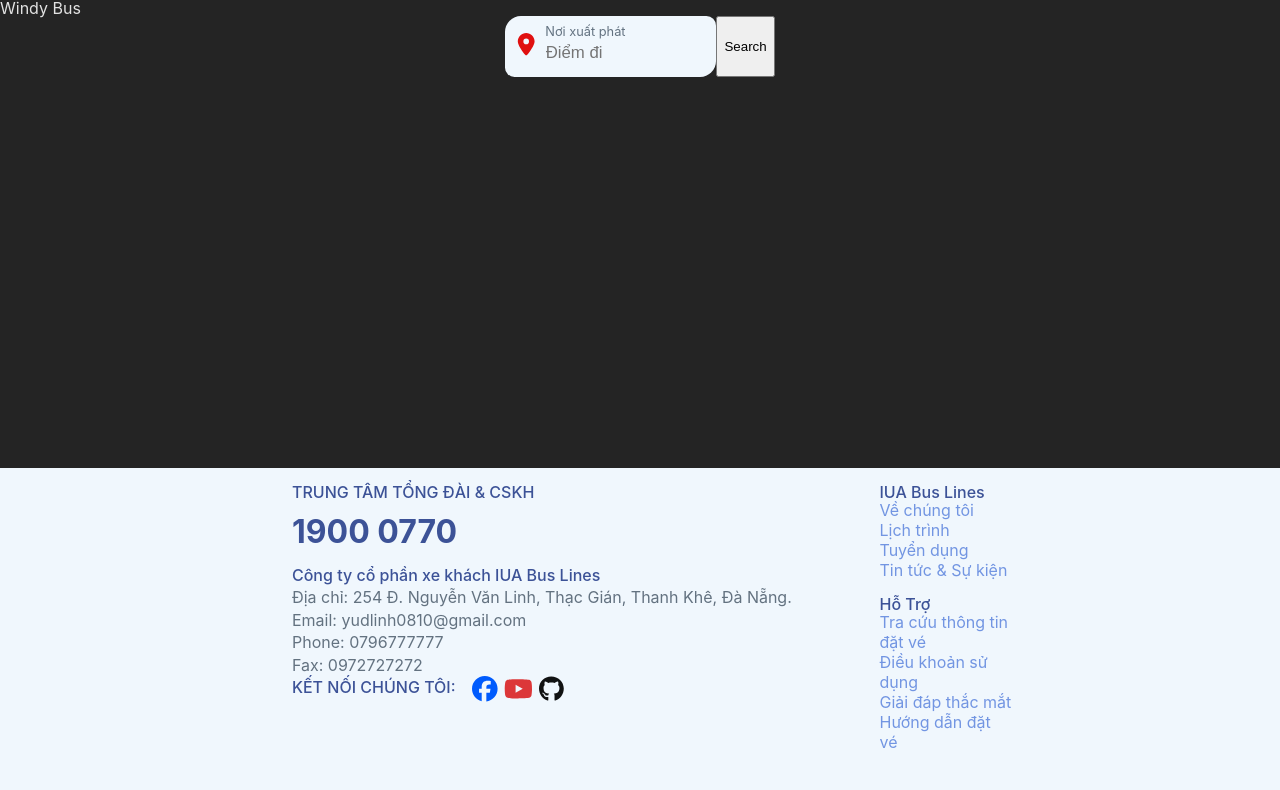
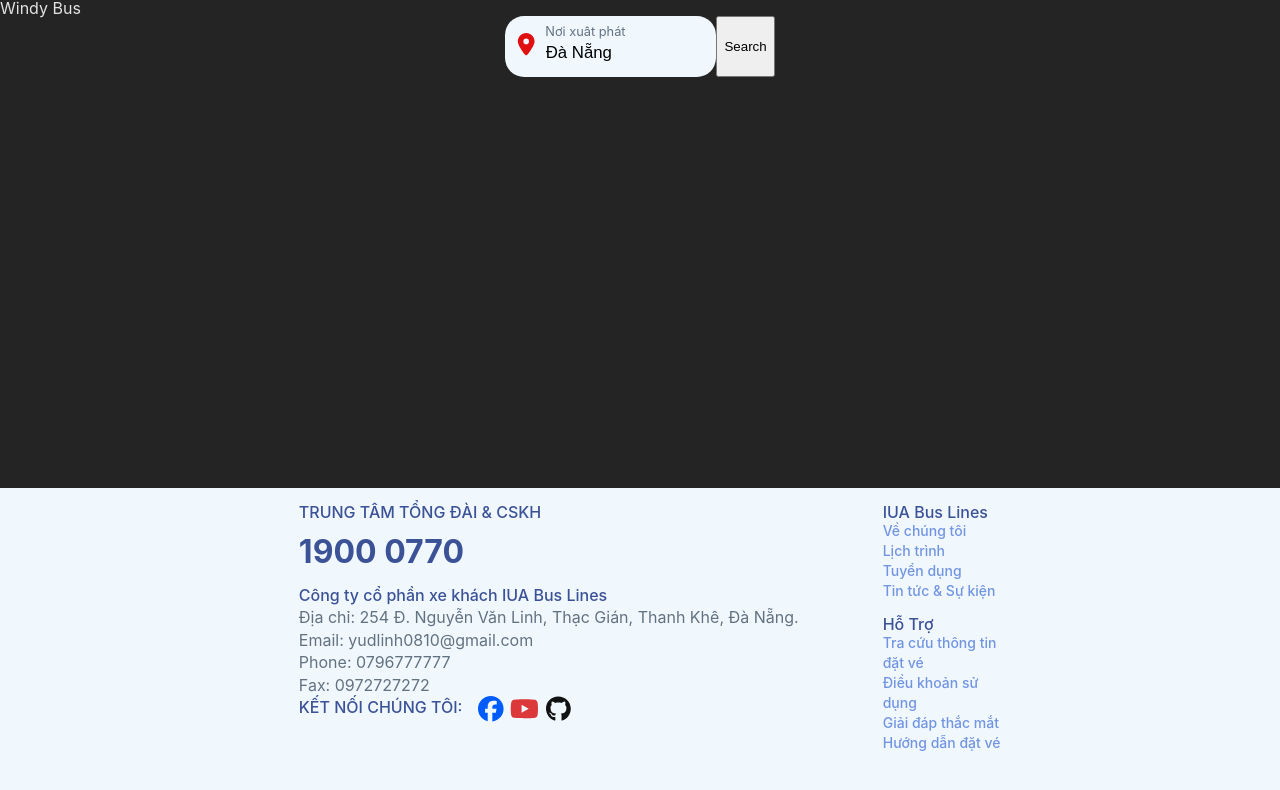
Before and after one commit to yudlinh0810/fe-bookticket-v, a React (Vite) app: page / in a window 1280 px wide. Shown: the top 790 px of the page. Built offline with nearby package versions, Linux system fonts and the light colour scheme.

Commit message:
fix: props and update value when valueIn changes using useEffect

```diff
--- a/src/components/DropDownList.tsx
+++ b/src/components/DropDownList.tsx
@@ -4,27 +4,27 @@ import sortString from "../utils/sortString";
 
 const DropDownList = ({
   list,
-  onSelect,
+  onSelected,
 }: {
   list: string[];
-  onSelect: (selectLocation: string) => void;
+  onSelected: (selectLocation: string) => void;
 }) => {
   const handleSelect = (event: React.MouseEvent<HTMLLIElement>) => {
-    const valueSelect = event.currentTarget.textContent;
-    if (valueSelect) {
-      if (onSelect) {
-        onSelect(valueSelect);
-      }
+    event.preventDefault();
+    const valueSelect = event.currentTarget.textContent?.trim();
+    console.log("selected", valueSelect);
+    if (valueSelect && onSelected) {
+      onSelected(valueSelect);
     }
   };
 
   //
-
+  console.log("1");
   if (list.length > 0) {
     return (
       <ul className={styled["drop-list"]}>
         {sortString(list).map((item, index) => (
-          <li className={styled["drop-item"]} key={index} onClick={handleSelect}>
+          <li className={styled["drop-item"]} key={index} onMouseDown={handleSelect}>
             <p className={styled.content}>{item}</p>
           </li>
         ))}
--- a/src/components/InputDropDownList.tsx
+++ b/src/components/InputDropDownList.tsx
@@ -1,22 +1,23 @@
-import { memo, useRef, useState } from "react";
+import { memo, useEffect, useRef, useState } from "react";
 import styled from "../styles/modules/InputDropDownList.module.scss";
 import { removeDiacritics } from "../utils/removeDiacritics";
 import { FontAwesomeIcon } from "@fortawesome/react-fontawesome";
 import { faLocationDot } from "@fortawesome/free-solid-svg-icons";
 import DropDownList from "./DropDownList";
-import triangle from "../styles/modules/Triangle.module.scss";
 import Input from "./Input";
 import { InputDropDownProps } from "../types/props";
+import IconDestination from "./IconDestination";
 
 const InputDropDownList: React.FC<InputDropDownProps> = ({
   list,
   contentPlaceholder = "",
   searchTitle = "",
-  defaultValue = "",
+  valueIn = "Đà Nẵng",
+  location = "departure",
   onSelected, //  Thêm prop để truyền giá trị ra ngoài
   onChangeValue,
 }) => {
-  const [value, setValue] = useState<string>(defaultValue);
+  const [value, setValue] = useState<string>(valueIn);
   const [valueList, setValueList] = useState<string[]>(list);
   const containerRef = useRef<HTMLDivElement>(null);
   const inputRef = useRef<HTMLInputElement>(null);
@@ -27,7 +28,7 @@ const InputDropDownList: React.FC<InputDropDownProps> = ({
     if (onChangeValue) {
       onChangeValue(value);
     }
-    const queryFilter = removeDiacritics(value.toLocaleLowerCase());
+    const queryFilter = removeDiacritics(value.toLocaleLowerCase().trim());
     setValue(value);
     if (!value) {
       setValueList(list);
@@ -41,8 +42,9 @@ const InputDropDownList: React.FC<InputDropDownProps> = ({
   //
 
   const handleSelected = (value: string) => {
+    console.log("selected-Input", value);
     setValue(value);
-    if (onSelected) {
+    if (value && onSelected) {
       //  If component father function transmission
       onSelected(value);
       setIsDropDownVisible(false);
@@ -54,33 +56,54 @@ const InputDropDownList: React.FC<InputDropDownProps> = ({
     inputRef.current?.select();
     setIsDropDownVisible(true);
   };
+
   //
 
-  const handleOnMouseOut = (event: React.MouseEvent<HTMLDivElement>) => {
-    if (isDropDownVisible) {
+  // const handleOnMouseOut = (event: React.MouseEvent<HTMLDivElement>) => {
+  //   if (isDropDownVisible) {
+  //     if (
+  //       !containerRef.current?.contains(event.relatedTarget as Node) &&
+  //       !dropDownListRef.current?.contains(event.relatedTarget as Node)
+  //     ) {
+  //       setIsDropDownVisible(false);
+  //       inputRef.current?.blur();
+  //     }
+  //   }
+  // };
+
+  const handleBlur = (event: React.FocusEvent<HTMLDivElement>) => {
     if (
+      isDropDownVisible &&
       !containerRef.current?.contains(event.relatedTarget as Node) &&
       !dropDownListRef.current?.contains(event.relatedTarget as Node)
     ) {
       setIsDropDownVisible(false);
       inputRef.current?.blur();
     }
-    }
   };
+
+  useEffect(() => {
+    setValue(valueIn);
+  }, [valueIn]);
+
   return (
     <div
       ref={containerRef}
       className={styled["input-drop-list"]}
-      onMouseOut={handleOnMouseOut}
+      // onMouseOut={handleOnMouseOut}
+      onBlur={handleBlur}
       onClick={handleClick}
     >
-      <div className="d-flex">
+      <div className={`${styled["input-location"]} d-flex`}>
         <div className={styled["ic-search"]}>
+          {location === "departure" ? (
             <FontAwesomeIcon
-            className={styled.ic}
+              className={`${styled.ic} ${styled["ic-departure"]}`}
               icon={faLocationDot}
-            style={{ color: "#e01010" }}
             />
+          ) : (
+            <IconDestination />
+          )}
         </div>
         <div className={styled["search-locations"]}>
           <div className={styled.title}>
@@ -89,19 +112,15 @@ const InputDropDownList: React.FC<InputDropDownProps> = ({
           <Input
             ref={inputRef}
             type="text"
-            valueIn={value}
-            defaultValue={value}
+            value={value}
             onChange={handleOnChange}
             placeholder={contentPlaceholder}
           />
         </div>
       </div>
       {isDropDownVisible && (
-        <span className={triangle["triangle-bottom"] + styled["triangle-bottom"]}></span>
-      )}
-      {isDropDownVisible && (
         <div ref={dropDownListRef} className={styled["drop-down-list"]}>
-          <DropDownList list={valueList} onSelect={handleSelected} />
+          <DropDownList list={valueList} onSelected={handleSelected} />
         </div>
       )}
     </div>
--- a/src/styles/modules/DropDownList.module.scss
+++ b/src/styles/modules/DropDownList.module.scss
@@ -3,13 +3,14 @@
   max-height: max(100%, 10rem);
   width: 100%;
   padding: 0.6rem;
+  border-radius: 0.825rem;
 
   overflow-y: auto;
   overflow-x: hidden;
 
   background-color: #f0f7fd;
 
-  font-size: 1.2rem;
+  font-size: 0.925rem;
 
   .drop-item {
     width: calc((100% - 0.8rem));
--- a/src/styles/modules/InputDropDownList.module.scss
+++ b/src/styles/modules/InputDropDownList.module.scss
@@ -3,15 +3,17 @@
 
   background-color: #f0f7fd;
 
-  width: 12rem;
+  max-width: 12rem;
   height: 2.6rem;
   padding: 0.6rem;
-  border-radius: 1rem 0.6rem;
+  border-radius: 1.2rem /1.2rem;
 
   &:hover {
     cursor: pointer;
   }
 
+  .input-location {
+    overflow: hidden;
     .ic-search {
       display: flex;
       align-items: center;
@@ -20,6 +22,9 @@
       .ic {
         width: 1.4rem;
         height: 1.4rem;
+      }
+      .ic-departure {
+        color: #e01010;
       }
     }
     .search-locations {
@@ -33,16 +38,16 @@
         color: var(--gray);
       }
     }
-  .triangle-bottom {
-    top: 120%;
-    right: 0;
   }
+
   .drop-down-list {
     position: absolute;
-    top: 100%;
+    top: calc((100% - 1rem));
     left: 0;
 
     width: 12rem;
-    height: 10rem;
+    height: 12rem;
+    padding-top: 0.725rem;
+    border-radius: 0.825rem;
   }
 }
--- a/src/styles/modules/Link.module.scss
+++ b/src/styles/modules/Link.module.scss
@@ -1,6 +1,6 @@
 .link {
-  font-size: 1rem;
+  font-size: 0.875rem;
+  font-weight: 500;
   text-decoration: none;
-
   color: #7295e2;
 }
```
Lines whose indentation alone changed are shown as unchanged.
